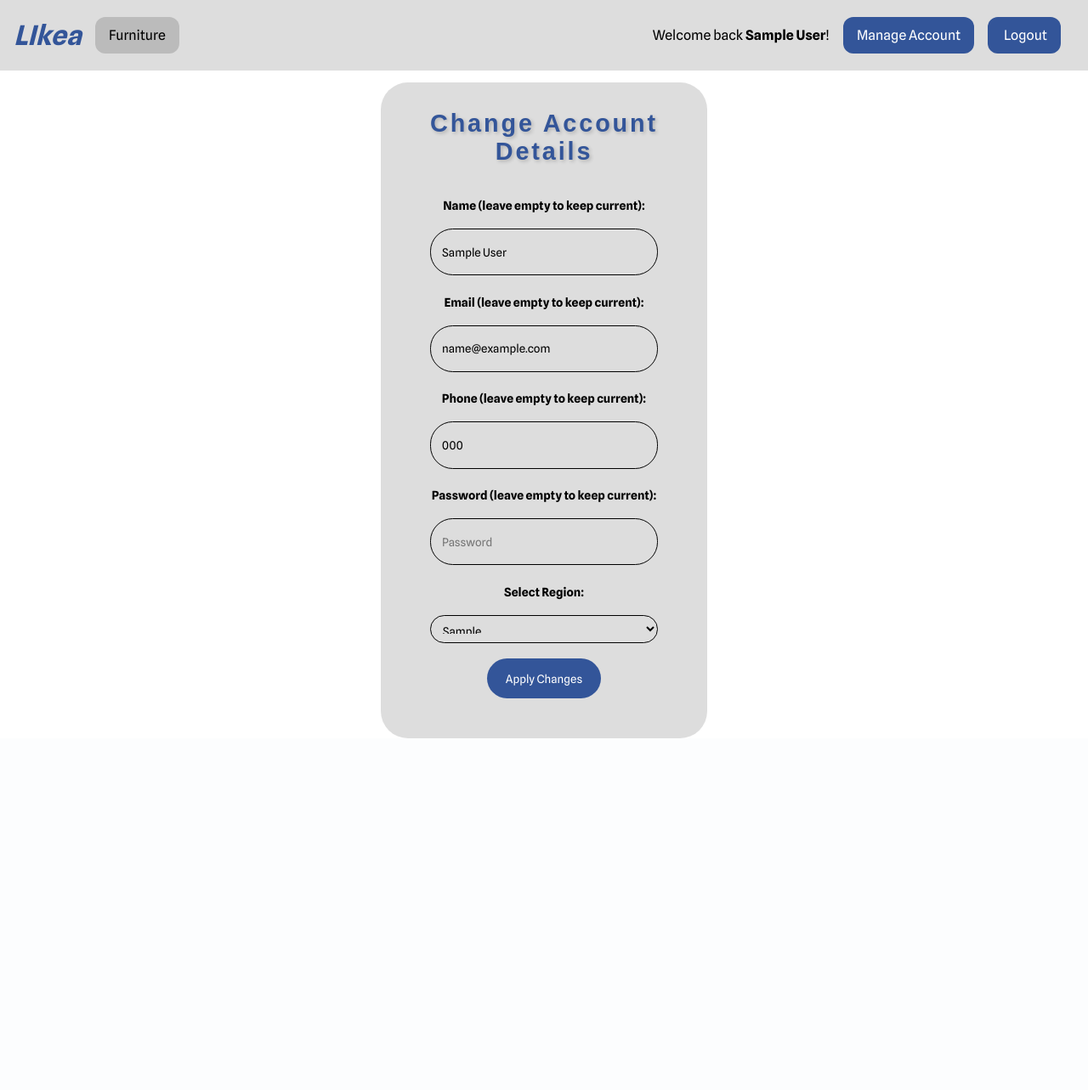
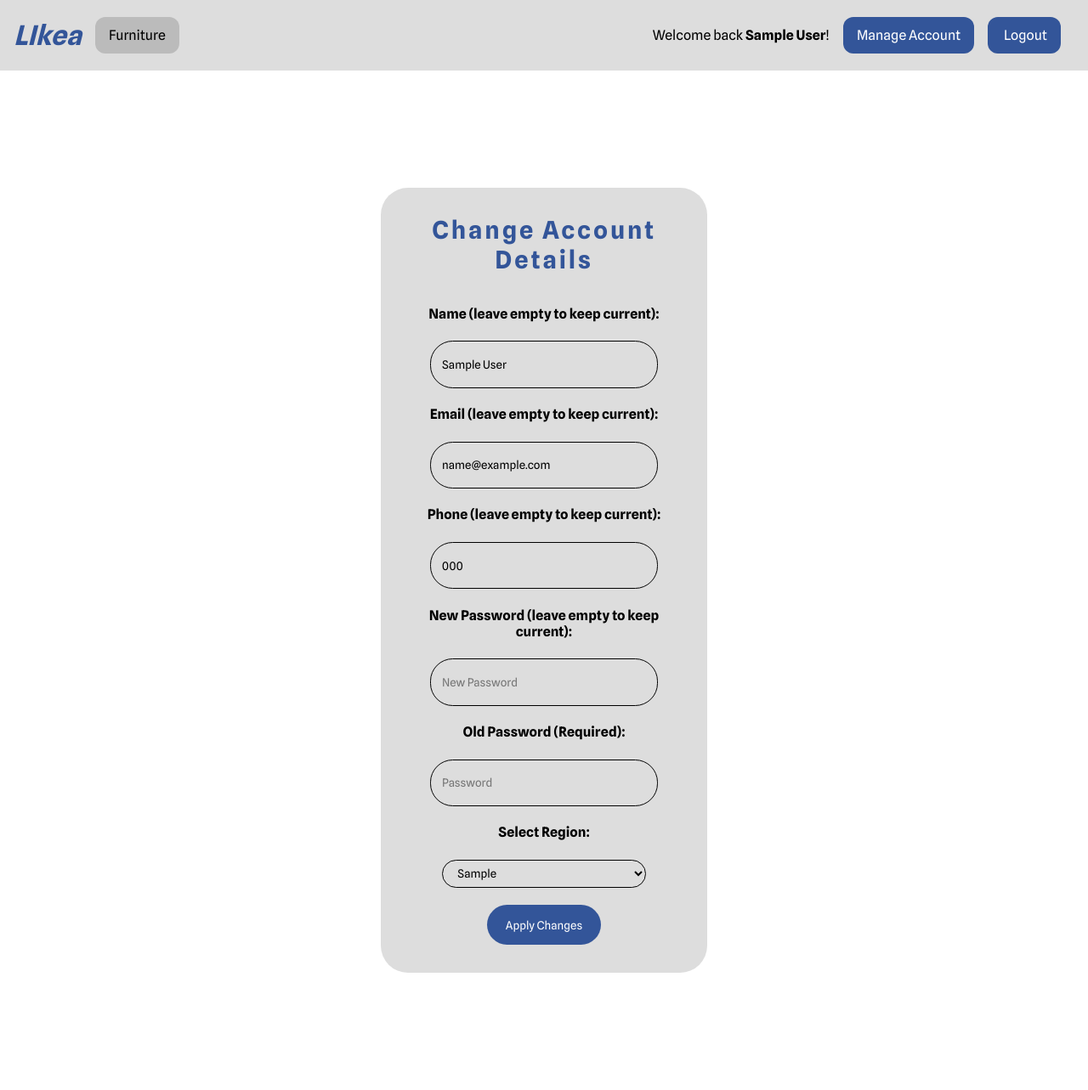
Before and after one commit to PixelFrosty/LIkea, a PHP site: page /editProfile.php in a window 1280 px wide. Shown: the whole page at 85% size. Before the commit the page ends 869 px from the top, so only its background shows below. Run offline with PHP 8.4, Linux system fonts and the light colour scheme; the visitor is signed in with stand-in values (Sample User, id 1); tables that the repository leaves empty hold one stand-in row (values such as "Sample post").

Commit message:
Security and profile edit changes #7 #10

```diff
--- a/css/editProfile.css
+++ b/css/editProfile.css
@@ -2,11 +2,18 @@
     display: flex;
     justify-content: center;
     align-items: center;
-    height: 80vh; /* Keeps container centered vertically */
+    height: 150vh;
 }
 
 #notice {
     margin-top: 0;
+}
+
+#region {
+    width: 18em;
+    height: 2.5em;
+    padding: 0;
+    padding-inline: 1em;
 }
 
 #login {
@@ -18,11 +25,56 @@
     display: flex;
     flex-direction: column;
     align-items: center;
-    margin-top: 10em; /* Adds space from navbar */
-}
 
-#login *:not(#notice):not(form):not(#suggestion):not(#button) {
-    margin-bottom: 1em;
+    & a {
+        display: inline-block;
+        width: 7em;
+        height: 3em;
+        text-align: center;
+        line-height: 3em;
+        border-radius: 2em;
+        text-decoration: none;
+        margin-top: 1em;
+        font-weight: bold;
+        transition: background 0.3s ease-in-out;
+    }
+
+    & a[href="signup.php"] {
+        background-color: #359;
+        color: white;
+        border: 0.1em solid #359;
+    }
+
+    & a[href="signup.php"]:hover {
+        background-color: #248;
+        border-color: #248;
+    }
+
+    & *:not(#notice):not(form):not(#suggestion):not(#button) {
+        margin-bottom: 1em;
+    }
+
+
+    & h4 {
+        font-size: 1.8em;
+        color: #359;
+        font-weight: bold;
+        letter-spacing: 0.1em;
+        margin-bottom: 1em;
+    }
+
+    & p {
+        font-size: 1.2em;
+        color: #555;
+        line-height: 1.5;
+        margin-bottom: 0.8em;
+    }
+
+    & p strong {
+        font-weight: bold;
+        color: #333;
+    }
+
 }
 
 #suggestion {
@@ -52,38 +104,13 @@ input:not(#button), select {
     height: 3.5em;
     border-radius: 2em;
     border-style: none;
-    transition: background 0.3s ease-in-out, filter 0.3s ease-in-out;
+    transition: background 0.3s ease-in-out;
 }
 
 #button:hover {
     background: #248;
 }
 
-/* Fancy User Information Styling */
-#login h4 {
-    font-family: 'Arial', sans-serif;
-    font-size: 1.8em;
-    color: #359;
-    font-weight: bold;
-    text-shadow: 2px 2px 4px rgba(0, 0, 0, 0.2);
-    letter-spacing: 0.1em;
-    margin-bottom: 1em;
-}
-
-#login p {
-    font-family: 'Verdana', sans-serif;
-    font-size: 1.2em;
-    color: #555;
-    line-height: 1.5;
-    margin-bottom: 0.8em;
-}
-
-#login p strong {
-    font-weight: bold;
-    color: #333;
-}
-
-/* Dropdown Styles */
 select {
     background: #ddd;
     width: 18em;
@@ -91,15 +118,13 @@ select {
     border-radius: 2em;
     border: 0.1em solid #000;
     padding-inline: 1em;
-    margin-bottom: 1em; /* Adds space between form fields */
+    margin-bottom: 1em;
 }
 
-/* Hover Effects for Input Fields */
 input:not(#button):hover, select:hover {
     background-color: #f0f0f0;
 }
 
-/* Button Styling for Submit */
 #button {
     color: #fff;
     background: #359;
@@ -114,41 +139,15 @@ input:not(#button):hover, select:hover {
     background-color: #248;
 }
 
-/* Styling for Text Links */
-#login a {
-    display: inline-block;
-    width: 7em;
-    height: 3em;
-    text-align: center;
-    line-height: 3em;
-    border-radius: 2em;
-    text-decoration: none;
-    margin-top: 1em;
-    font-weight: bold;
-    transition: background 0.3s ease-in-out;
-}
-
-/* Blue rounded button for Signup */
-#login a[href="signup.php"] {
-    background-color: #359;
-    color: white;
-    border: 2px solid #359;
-}
-
-#login a[href="signup.php"]:hover {
-    background-color: #248;
-    border-color: #248;
-}
 label {
     display: block;
     font-weight: bold;
-    margin-top: 10px;
-    font-size: 14px; /* Adjust this value as needed */
+    margin-top: 0.5em;
 }
 
 input, select {
     width: 100%;
     padding: 10px;
-    margin-top: 5px;
-    margin-bottom: 15px;
+    margin-top: 0.5em;
+    margin-bottom: 0.10em;
 }
--- a/editProfile.php
+++ b/editProfile.php
@@ -45,12 +45,19 @@ while ($row2 = $result2->fetch_assoc()) {
 
 $successMessage = "";
 $errorMessage = "";
+if (isset($_POST['make_changes'])) {
+    $get_user = "SELECT password FROM user WHERE email='$email'";
+    $result = $conn->query($get_user);
+    $validOldPasswordResult = $result->fetch_assoc();
+    $validOldPassword = $validOldPasswordResult['password'];
 
-if (isset($_POST['make_changes'])) {
-    $newName = mysqli_real_escape_string($conn, $_POST['name']);
-    $newEmail = mysqli_real_escape_string($conn, $_POST['email']);
-    $newPhone = mysqli_real_escape_string($conn, $_POST['phone']);
-    $newRegion = mysqli_real_escape_string($conn, $_POST['region']);
+    $oldPassword = $conn->real_escape_string($_POST['ogpassword']);
+
+    if (password_verify($oldPassword, $validOldPassword)) {
+        $newName = $conn->real_escape_string($_POST['name']);
+        $newEmail = $conn->real_escape_string($_POST['email']);
+        $newPhone = $conn->real_escape_string($_POST['phone']);
+        $newRegion = $conn->real_escape_string($_POST['region']);
 
         $_SESSION['email'] = $newEmail;
         $_SESSION['username'] = $newName;
@@ -65,8 +72,8 @@ if (isset($_POST['make_changes'])) {
         } else {
             $passwordUpdatePart = '';
             if (!empty($_POST['password'])) {
-            $newPassword = mysqli_real_escape_string($conn, $_POST['password']);
-            $passwordUpdatePart = "password='$newPassword', ";
+                $newPassword = password_hash($conn->real_escape_string($_POST['password']), PASSWORD_BCRYPT);
+                $passwordUpdatePart = "password='$newPassword'";
             }
 
             // Build the update query with or without the phone update part
@@ -84,11 +91,12 @@ if (isset($_POST['make_changes'])) {
 
             if ($conn->query($updateQuery) === TRUE) {
                 $successMessage = "Profile updated successfully!";
-            header("Location: editProfile.php");
-            exit;
             } else {
                 $errorMessage = "Error updating profile: " . $conn->error;
             }
+        }
+    } else {
+        $errorMessage = "Password was incorrect" . $conn->error;
     }
 }
 
@@ -113,8 +121,12 @@ $conn->close();
             <input type="text" id="phone" name="phone" placeholder="Phone" value="<?php echo htmlspecialchars($phone); ?>">
             <br>
 
-            <label for="password">Password (leave empty to keep current):</label>
-            <input type="password" id="password" name="password" placeholder="Password">
+            <label for="password">New Password (leave empty to keep current):</label>
+            <input type="password" id="password" name="password" placeholder="New Password">
+            <br>
+
+            <label for="ogpassword">Old Password (Required):</label>
+            <input type="password" id="ogpassword" required name="ogpassword" placeholder="Password">
             <br>
 
             <label for="region">Select Region:</label>
--- a/login.php
+++ b/login.php
@@ -20,8 +20,8 @@ if (isset($_POST['login_request'])) {
     $conn = new mysqli($mysql_servername, $mysql_username, $mysql_password, $mysql_dbname) or
     die("Connection failed: %s\n". $conn -> error);
 
-    $email = $_POST['email'];
-    $password = $_POST['password'];
+    $email = $conn->real_escape_string($_POST['email']);
+    $password = $conn->real_escape_string($_POST['password']);
 
     $get_user = "SELECT name, email, password, userID, regionID FROM user WHERE email='$email'";
     $result = $conn->query($get_user);
```
Also changed, not shown: css/profile.css (+6 -13 lines), signup.php (+6 -6 lines). Lines whose indentation alone changed are shown as unchanged.
